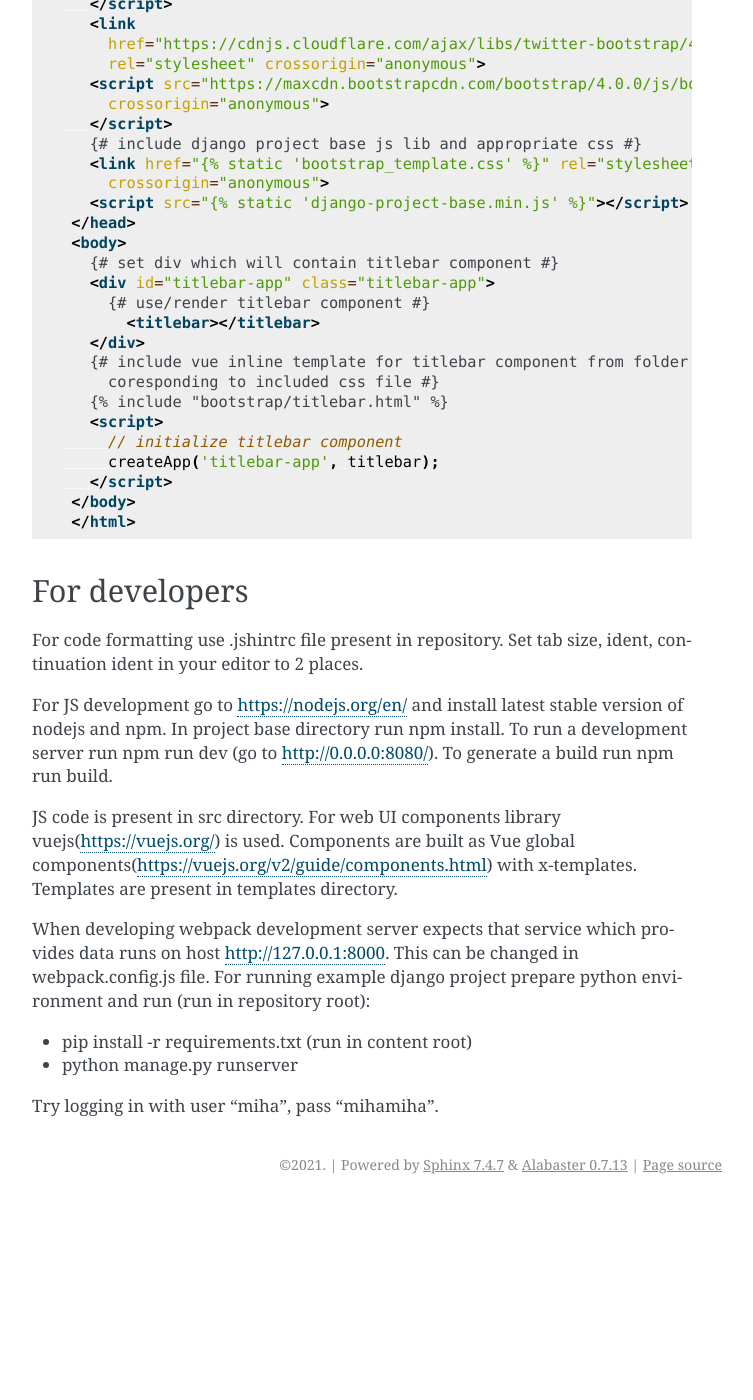
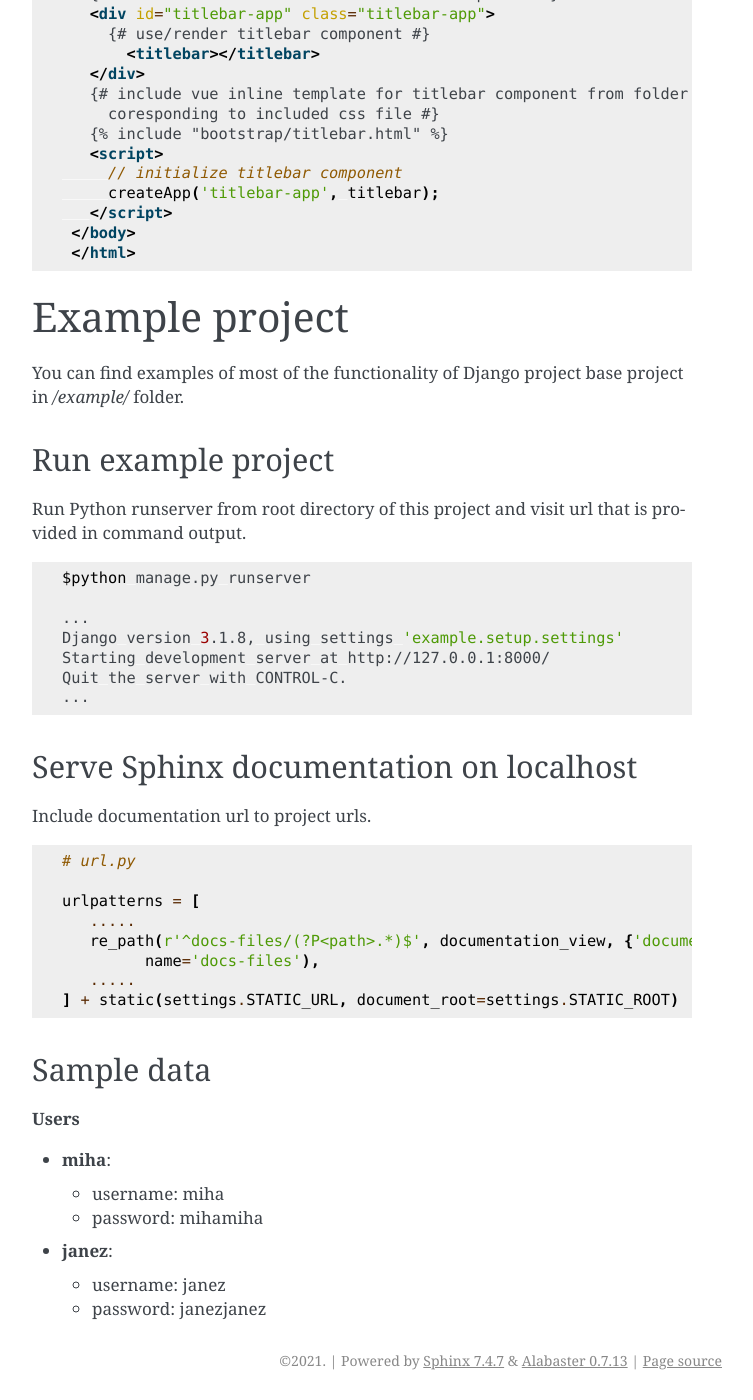
Before and after one commit to velis74/django-project-base, a Sphinx documentation site: the page built from docs/source/examples.rst, in a window 1280 px wide and 1400 px high, scrolled down 884 px. Shown: the whole window, without its empty margins (388-1141 px from the left). Built offline with Sphinx 7.4.7, drawn with Linux system fonts in a browser that asks for light colours; before the commit the page ends 2088 px from its top, so only the background shows below that; some of the changed text lies outside the part shown.

Commit message:
#323 Dokumentacija: redesign "Javascript Client" sekcije
- javascript client sekcija razbita, deli so prestavljeni v primerne sekcije
- for developers prestavljeno na konec installation sekcije
- dodana Examples, titlebar bar example prestavljen v examples sekcijo
- translations bo dodelano v drugem tasku

```diff
--- a/docs/source/javascript_client.rst
+++ b/docs/source/examples.rst
@@ -1,21 +1,8 @@
-Javascript Client
-=================
+Examples
+========
 
-Usage
-------
-
-Look at django_project_base/templates/index.html for examples.
-
-**API Documentation**
-
-Swagger UI is accessible on /schema/swagger-ui/ url by running example project.
-
-**Translations**:
-
-If you want to use your Django translations in your app include <script src="{% url 'javascript-catalog' %}"></script> in
-your html document header.
-
-**Titlebar component integration example**
+Titlebar component integration example
+--------------------------------------
 
 .. code-block:: python
 
@@ -72,23 +59,57 @@ your html document header.
     </html>
 
 
-For developers
----------------
-For code formatting use .jshintrc file present in repository. Set tab size, ident, continuation ident in your editor to 2 places.
+Example project
+===============
 
-For JS development go to https://nodejs.org/en/ and install latest stable version of nodejs and npm.
-In project base directory run npm install. To run a development server run npm run dev (go to http://0.0.0.0:8080/).
-To generate a build run npm run build.
+You can find examples of most of the functionality of Django project base project in */example/* folder.
 
-JS code is present in src directory. For web UI components library vuejs(https://vuejs.org/) is used.
-Components are built as Vue global components(https://vuejs.org/v2/guide/components.html)
-with x-templates. Templates are present in templates directory.
 
-When developing webpack development server expects that service which provides data runs on host
-http://127.0.0.1:8000. This can be changed in webpack.config.js file.
-For running example django project prepare python environment and run (run in repository root):
+Run example project
+-------------------
 
-- pip install -r requirements.txt (run in content root)
-- python manage.py runserver
+Run Python runserver from root directory of this project and visit url that is provided in command output.
 
-Try logging in with user "miha", pass "mihamiha".
+.. code:: bash
+
+  $python manage.py runserver
+
+  ...
+  Django version 3.1.8, using settings 'example.setup.settings'
+  Starting development server at http://127.0.0.1:8000/
+  Quit the server with CONTROL-C.
+  ...
+
+
+Serve Sphinx documentation on localhost
+---------------------------------------
+
+Include documentation url to project urls.
+
+.. code-block:: python
+
+   # url.py
+
+   urlpatterns = [
+      .....
+      re_path(r'^docs-files/(?P<path>.*)$', documentation_view, {'document_root': DOCUMENTATION_DIRECTORY},
+            name='docs-files'),
+      .....
+   ] + static(settings.STATIC_URL, document_root=settings.STATIC_ROOT)
+
+
+
+Sample data
+-----------
+
+**Users**
+
+- **miha**:
+
+  - username: miha
+  - password: mihamiha
+
+- **janez**:
+
+  - username: janez
+  - password: janezjanez
--- a/docs/source/index.rst
+++ b/docs/source/index.rst
@@ -37,11 +37,11 @@ Index:
 
    installation
    settings
-   javascript_client
    tags
    fields
    middleware
    modules/index
    translations
-   example_project
+   examples
    swagger
+   open_api
--- a/docs/source/swagger.rst
+++ b/docs/source/swagger.rst
@@ -16,3 +16,6 @@ To enable swagger gui, add following to urls.py
         name='swagger-ui'),
     ...
   ]
+
+
+Swagger UI is now accessible on /schema/swagger-ui/ url by running example project.
```
Also changed, not shown: docs/source/example_project.rst (deleted, +0 -54 lines), docs/source/installation.rst (+28 -0 lines), docs/source/translations.rst (line endings or trailing spaces), 1 other file.
